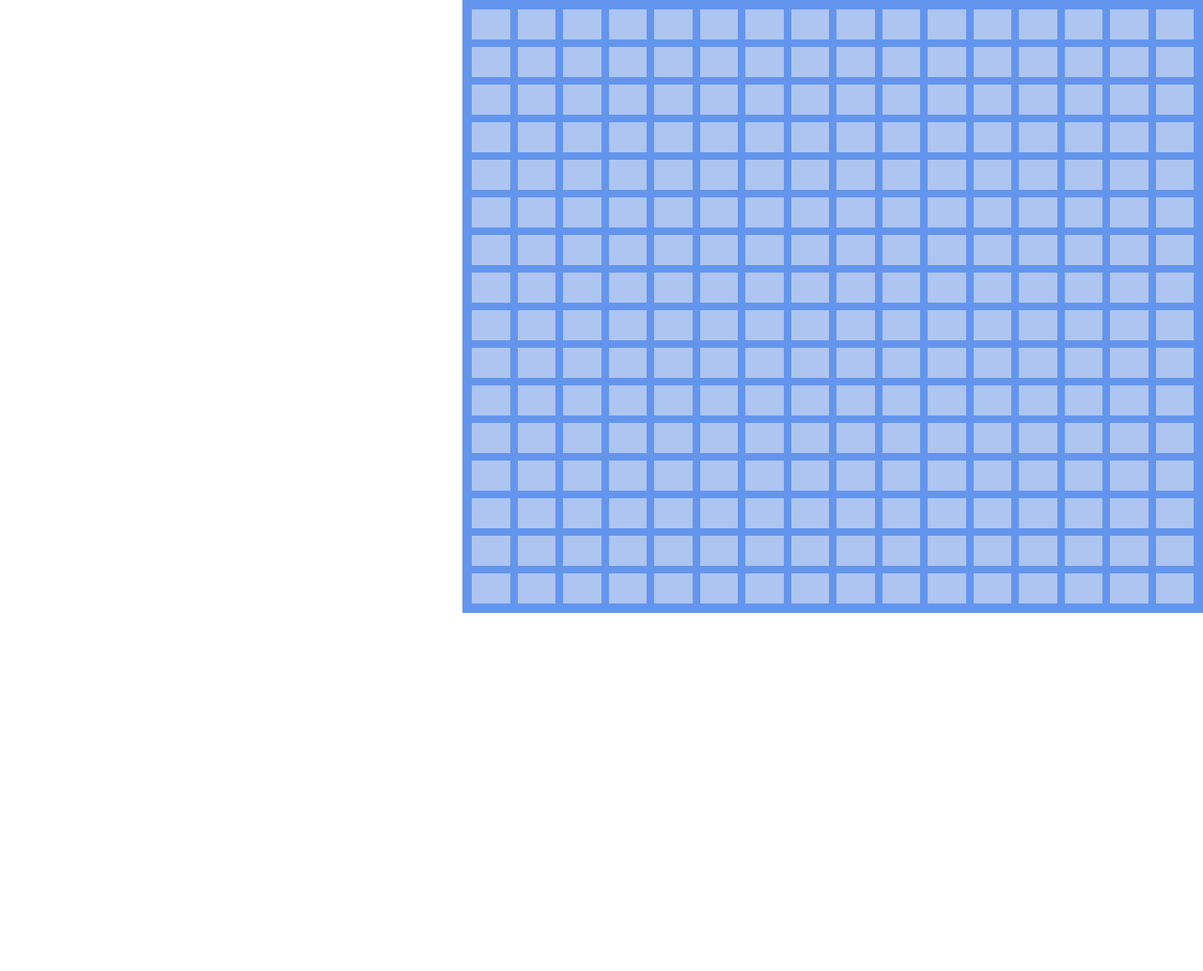
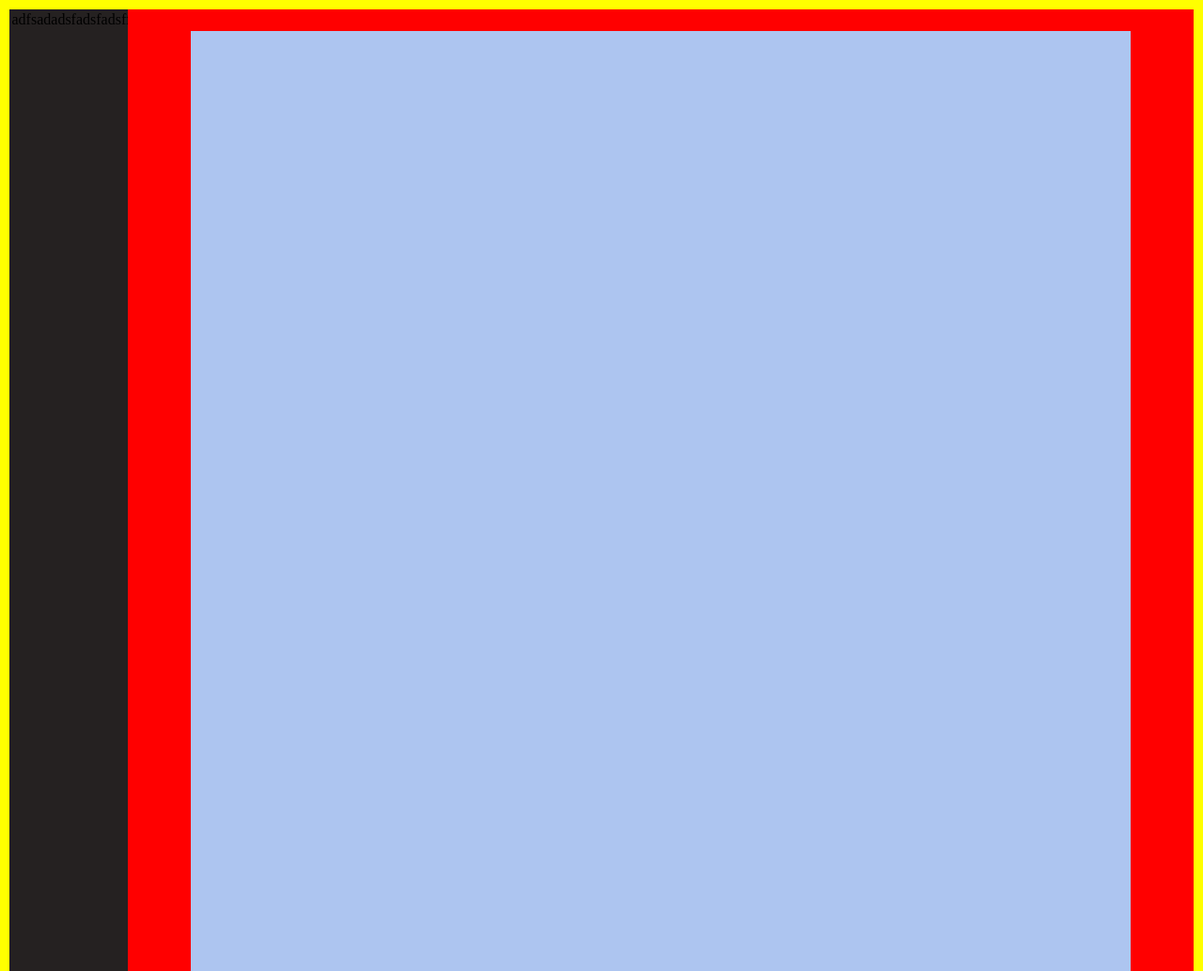
Before and after one commit to Doffur/etch-a-sketch, a plain HTML site: page index.html in a window 1280 px wide. Shown: the top 1033 px of the page at 94% size. Before the commit the page ends 800 px from the top, so only its background shows below. Drawn offline with Linux system fonts and the light colour scheme.

Commit message:
added grid in html,js and css

```diff
--- a/css/index.css
+++ b/css/index.css
@@ -1,20 +1,46 @@
-.container{
-    background-color: cornflowerblue;
-    margin-left: auto;
-    width: 60%;
+:root{
+    --val: 16;
+}
+.main{
+    display: grid;
+    background-color: yellow;
+    grid-template-columns: 10% 90%;
+    height: auto;
+    margin: 0 auto;
     padding: 10px;
+    position: relative;height: 100%;
+
 }
+.mgrid{
+    margin: 0;
+    padding: 2%;
+
+}
+.cell-1{
+    background-color: rgb(37, 33, 33);
+}
+.cell-2{
+    background-color: red;
+
+}
+
 .grid-container{
     display: grid;
-    grid-gap: .5em;
-    grid-template-columns: repeat(16,1fr);
-    grid-template-rows: repeat(16,1fr);
+    grid-gap: 0;
+    grid-template-columns: repeat(var(--val),1fr);
+    grid-template-rows: repeat(var(--val),1fr);
+    width: 1000px;
+    height: 1000px;
+    margin-left: auto;
+    margin-right: auto;
+
+}
 
 
+.grid-item{
+    background-color: rgb(173, 197, 240);
+    padding:1px;
 }
-.grid-container>div{
-    background-color: rgb(173, 197, 240);
-    text-align: center;
-    padding: 1em;
-
+.red{
+    background-color: red;
 }
--- a/index.html
+++ b/index.html
@@ -9,11 +9,18 @@
     <title>Etch-A-Sketch</title>
 </head>
 <body>
-    <div class = "container">
-        <div class="grid-container">
 
+    <div class = "main">
+        <div class = "mgrid cell-1">
+            adfsadadsfadsfadsffdsafdafadsasdfddddddddddddddddddddddddddddddddddddddddddddddddddddddddddddddddsf
+        </div>
+        <div class = "mgrid cell-2">
+            <div class="grid-container">
+
+            </div>
         </div>
     </div>
+
     <script src="js/index.js"></script>
 </body>
 </html>
--- a/js/index.js
+++ b/js/index.js
@@ -1,14 +1,25 @@
 let container = document.querySelector(".grid-container");
+let value = document.querySelector(':root');
+let items = document.querySelector('.grid-item');
+
+
 
 
 function insertDiv(counter){
+    value.style.setProperty('--val',counter);
     for(let count = 1 ; count <= counter*counter ; count++){
         let newDiv = document.createElement('div');
-        newDiv.classList.add('grid-item'+count);
+        newDiv.classList.add('grid-item');
+        newDiv.classList.add('item-'+ count);
         container.appendChild(newDiv);
-
     }
 
+
+
+}
+function addColor(){
+    items.classList.add('red');
 }
 
-insertDiv(16);
+insertDiv(100);
+items.addEventListener("mouseover",addColor);
```
